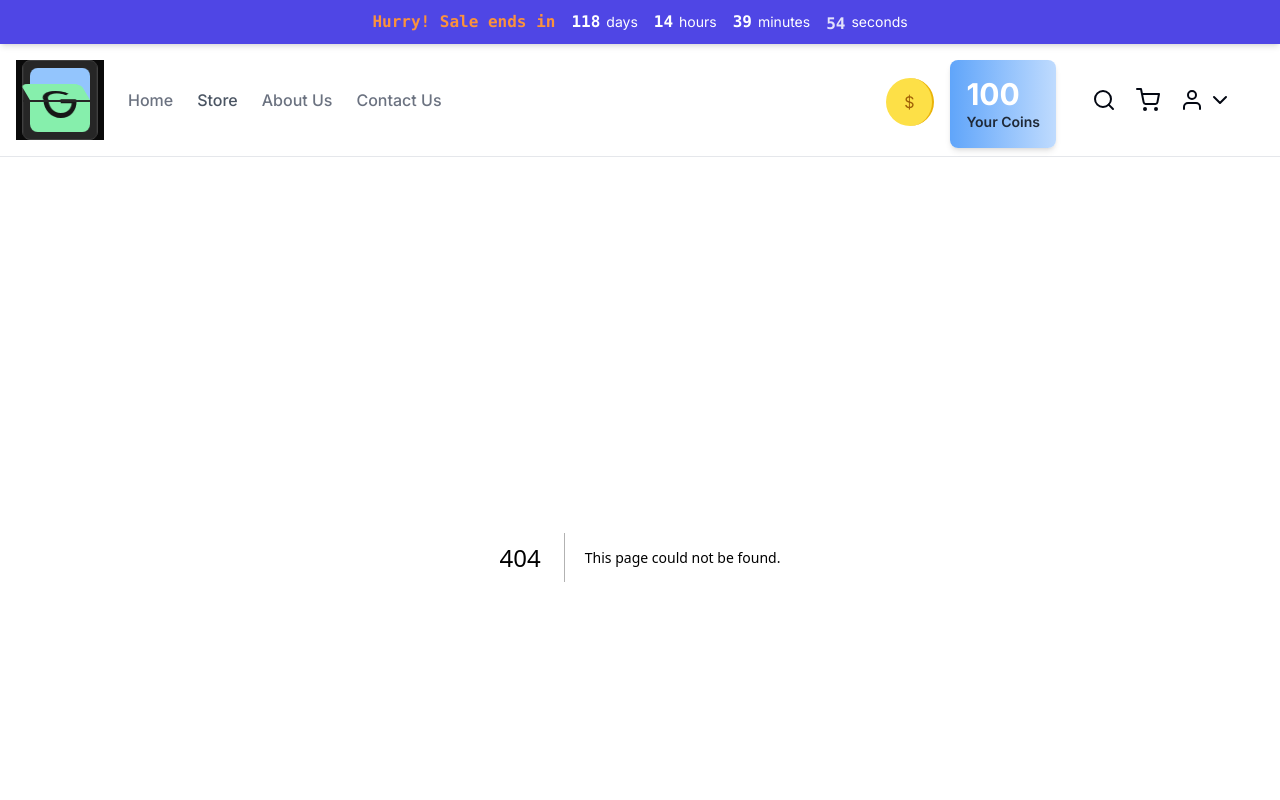
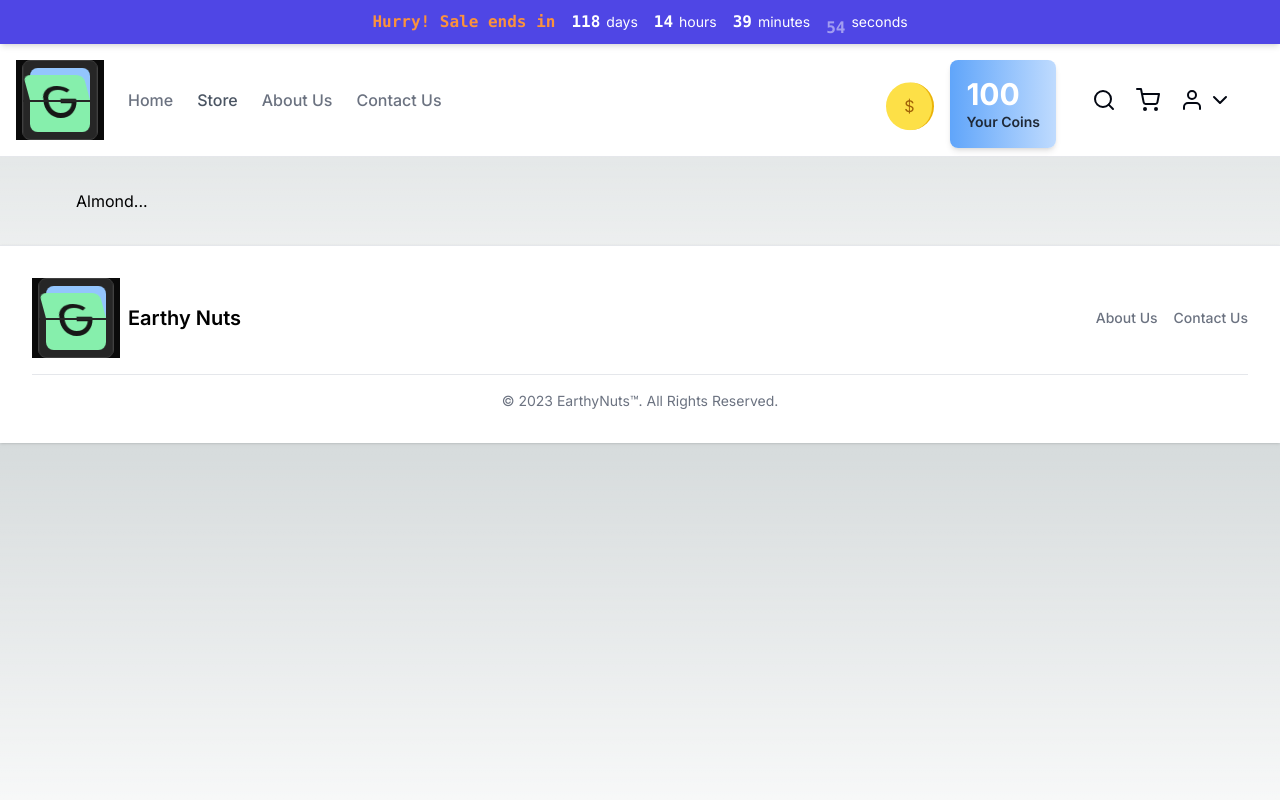
Before and after one commit to Siddharth0101/Ecommerce-Next.js, a Next.js app: page /product/almond/1 in a window 1280 px wide. Before the commit this address had no page. Shown: the top 800 px of the page. Built offline with nearby package versions, Linux system fonts and the light colour scheme.

Commit message:
updated router Bug

```diff
--- a/src/app/components/filter/Filter.js
+++ b/src/app/components/filter/Filter.js
@@ -1,21 +1,16 @@
 "use client";
 import React, { useState, useEffect } from "react";
+import { usePathname } from "next/navigation";
 import { useDispatch } from "react-redux";
 import { productDataActions } from "@/app/store/productData";
 
 const Filters = () => {
+  const pathname = usePathname();
   const dispatch = useDispatch();
   const [selectedSortOrder, setSelectedSortOrder] = useState("");
   const [selectedPriceRange, setSelectedPriceRange] = useState("");
   const [selectedRating, setSelectedRating] = useState("");
   const [bestseller, setBestseller] = useState(false);
-  const [currentProductPage, setCurrentProductPage] = useState("");
-
-  // Effect to set currentProductPage based on window location
-  useEffect(() => {
-    const path = window.location.pathname;
-    setCurrentProductPage(path);
-  }, []);
 
   const priceRanges = {
     "/product/raisins": [
@@ -31,7 +26,9 @@ const Filters = () => {
       { value: "1100-1300", label: "₹1100 - ₹1300" },
     ],
   };
-  const currentPriceRanges = priceRanges[currentProductPage];
+
+  const currentPriceRanges = priceRanges[pathname];
+
   const handleSortOrderChange = (e) => {
     const value = e.target.value;
     const newValue = selectedSortOrder === value ? "" : value;
@@ -61,7 +58,7 @@ const Filters = () => {
 
   useEffect(() => {
     setSelectedPriceRange("");
-  }, [currentProductPage]);
+  }, [pathname]);
 
   return (
     <div
--- a/src/app/components/header/Header.js
+++ b/src/app/components/header/Header.js
@@ -16,12 +16,12 @@ import SearchModal from "./SearchModal";
 import SiteLogo from "./SiteLogo";
 import CountDown from "./CountDown";
 import Cart from "./Cart";
-import { useRouter } from "next/navigation";
 import Link from "next/link";
 import { useDispatch, useSelector } from "react-redux";
 import { TokenSliceActions } from "@/app/store/tokenSlice";
 import RewardLogo from "./rewardLogo";
 import { useMediaQuery } from "react-responsive";
+import { useRouter } from "next/navigation";
 
 export default function Header() {
   return (
--- a/src/app/components/productDisplay/productDisplay.js
+++ b/src/app/components/productDisplay/productDisplay.js
@@ -1,6 +1,7 @@
 import { motion } from "framer-motion";
 import { FiEye } from "react-icons/fi";
 import { AiFillStar } from "react-icons/ai";
+import { useRouter } from "next/navigation";
 
 export default function ProductDisplay({
   image,
@@ -11,8 +12,10 @@ export default function ProductDisplay({
   bestsellers,
   ratings,
 }) {
-  const handleClick = () => {
-    console.log("Item clicked for details");
+  const router = useRouter();
+  const handleViewClick = (e) => {
+    e.preventDefault();
+    router.push(`/product/almond/${title}`);
   };
 
   return (
@@ -36,7 +39,7 @@ export default function ProductDisplay({
             animate={{ opacity: 1 }}
             transition={{ duration: 0.5 }}
           />
-          {bestsellers == "yes" && (
+          {bestsellers === "yes" && (
             <div className="absolute top-0 left-0 bg-green-500 text-white py-1 px-2 rounded-b-lg">
               <span className="text-xs font-semibold">Bestseller</span>
             </div>
@@ -86,11 +89,11 @@ export default function ProductDisplay({
           className="p-6 pt-0"
         >
           <button
-            onClick={handleClick}
             type="button"
             className="rounded-lg relative w-36 h-10 cursor-pointer flex items-center border border-green-500 bg-green-500 group hover:bg-green-500 active:bg-green-500 active:border-green-500"
+            onClick={handleViewClick}
           >
-            <span className="text-gray-200 font-semibold ml-8 transform group-hover:translate-x-20 transition-all duration-300">
+            <span className="text-gray-200 font-semibold ml-8 transform group-hover:translate-x-30 transition-all duration-300">
               View
             </span>
             <span className="absolute right-0 h-full w-10 rounded-lg bg-green-500 flex items-center justify-center transform group-hover:translate-x-0 group-hover:w-full transition-all duration-300">
--- /dev/null
+++ b/src/app/product/almond/[slug]/page.js
@@ -0,0 +1,3 @@
+export default function Slug() {
+  return <div className="ml-11">Almond...</div>;
+}
--- a/src/app/product/almond/layout.js
+++ b/src/app/product/almond/layout.js
@@ -1,13 +1,24 @@
+"use client";
 import Filters from "@/app/components/filter/Filter";
 import React from "react";
+import { usePathname } from "next/navigation";
 
 const AlmondLayout = ({ children }) => {
+  const pathname = usePathname();
+
+  const showFilters =
+    pathname === "/product/raisins" || pathname === "/product/almond";
+
   return (
     <div className="flex flex-wrap">
-      <div className="w-full md:w-1/3 lg:w-1/4 p-4">
-        <Filters />
-      </div>
-      <div className="w-full md:w-2/3 lg:w-3/4 p-4">
+      {showFilters && (
+        <div className="w-full md:w-1/3 lg:w-1/4 p-4">
+          <Filters />
+        </div>
+      )}
+      <div
+        className={`p-4 ${showFilters ? "w-full md:w-2/3 lg:w-3/4" : "w-full"}`}
+      >
         <div className="p-4">{children}</div>
       </div>
     </div>
```
